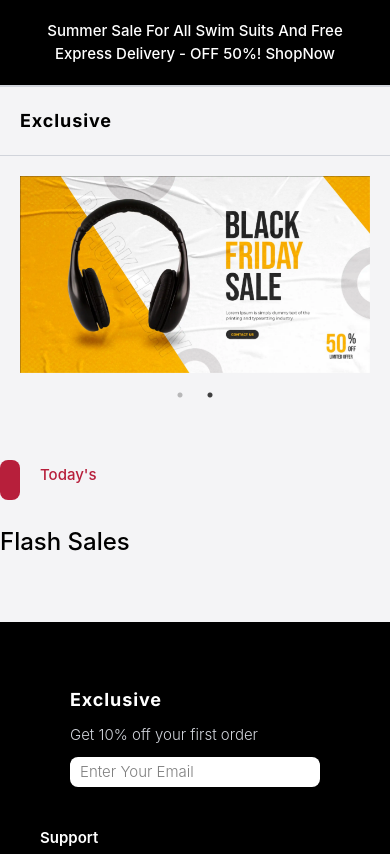
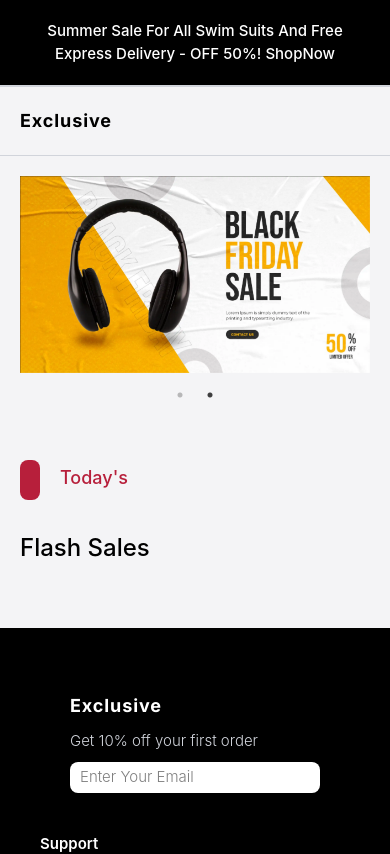
Before and after one commit to Mohamed-Y0/Exclusive, a React (Vite) app: page / in a window 390 px wide. Shown: the top 854 px of the page. Built offline with nearby package versions, Linux system fonts and the light colour scheme; a web font is replaced by a local one.

Commit message:
Fix - padding, font-size

```diff
--- a/src/components/home/FlashSales.tsx
+++ b/src/components/home/FlashSales.tsx
@@ -3,7 +3,7 @@ import SectionIntro from "@/components/ui/SectionIntro";
 function FlashSales() {
   return (
     <section>
-      <SectionIntro />
+      <SectionIntro title="Flash Sales" info="Today's" />
     </section>
   );
 }
--- a/src/components/home/ImageSlider.tsx
+++ b/src/components/home/ImageSlider.tsx
@@ -20,7 +20,7 @@ function ImageSlider() {
     arrows: false,
   };
   return (
-    <div className="slider-container col-span-full w-full self-center justify-self-center px-5 pt-0 sm:px-10 lg:col-span-full lg:col-start-2 lg:w-[90%] lg:justify-self-end">
+    <div className="slider-container col-span-full w-full self-center justify-self-center px-5 md:px-10 lg:col-span-full lg:col-start-2 lg:w-[90%] lg:justify-self-end">
       <Slider {...settings}>
         <div>
           <img src={sliderOne} alt="" />
--- a/src/components/ui/SectionIntro.tsx
+++ b/src/components/ui/SectionIntro.tsx
@@ -1,18 +1,18 @@
 type SectionIntroProps = {
-  title?: string;
-  info?: string;
+  title: string;
+  info: string;
 };
 
 function SectionIntro({ title, info }: SectionIntroProps) {
   console.log(title, info);
   return (
-    <div className="flex flex-col gap-10 py-16">
+    <div className="flex flex-col gap-10 px-5 py-16 text-lg md:px-0 md:text-[20px]">
       <div className="flex gap-10">
         <span className="relative before:absolute before:-top-1 before:h-10 before:w-5 before:rounded-lg before:bg-red-600"></span>
-        <span className="relative text-red-600">Today's</span>
+        <span className="relative text-red-600">{info}</span>
       </div>
       <div>
-        <h3 className="text-2xl lg:text-4xl">Flash Sales</h3>
+        <h3 className="text-2xl lg:text-4xl">{title}</h3>
       </div>
     </div>
   );
```
